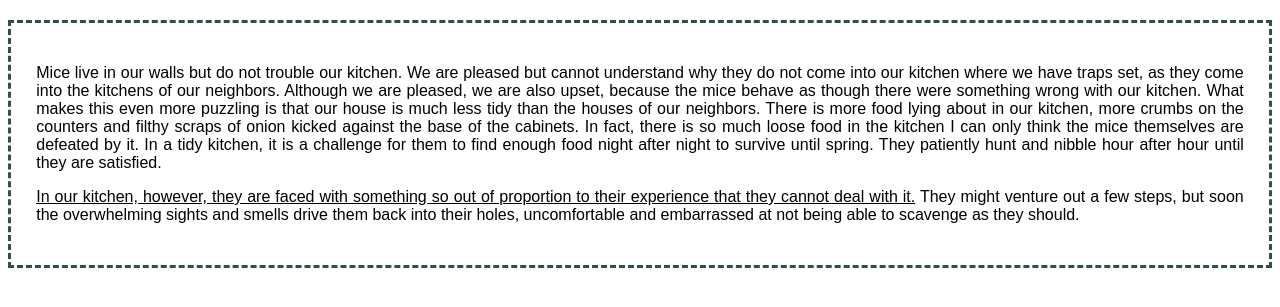
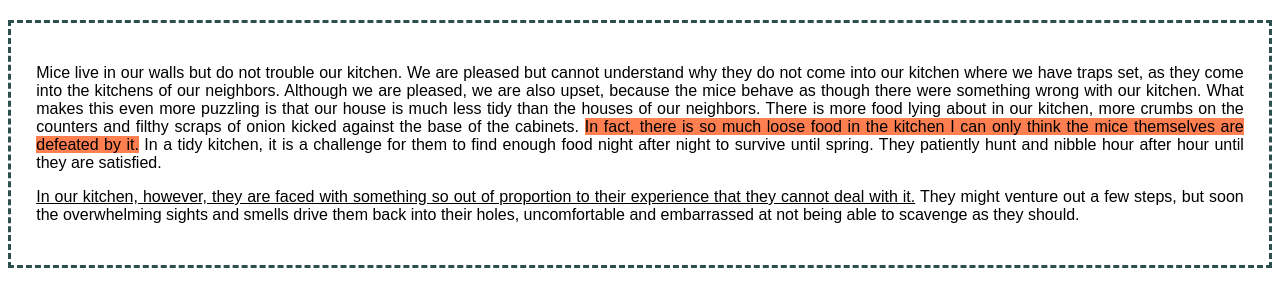
Before and after one commit to WarmestColour/HTML_Blokiniai_ir_Inline_Elementai, a plain HTML site: page index.html in a window 1280 px wide. Shown: the part 99-406 px from the top of the page. Drawn offline with Linux system fonts and the light colour scheme.

Commit message:
second commit

```diff
--- a/index.html
+++ b/index.html
@@ -10,7 +10,7 @@
     <h1 style="font-family: sans-serif">The Mice</h1>
     <h5><span style="background-color:navajowhite">Mouse Mouse Mouse Mouse Mouse</span></h5>
     <div style="font-family:sans-serif; font-weight: 50; text-align: justify; border-style: dashed; border-color: darkslategrey; padding: 2%">
-        <p>Mice live in our walls but do not trouble our kitchen. We are pleased but cannot understand why they do not come into our kitchen where we have traps set, as they come into the kitchens of our neighbors. Although we are pleased, we are also upset, because the mice behave as though there were something wrong with our kitchen. What makes this even more puzzling is that our house is much less tidy than the houses of our neighbors. There is more food lying about in our kitchen, more crumbs on the counters and filthy scraps of onion kicked against the base of the cabinets. <span style="font-weight:150">In fact, there is so much loose food in the kitchen I can only think the mice themselves are defeated by it.</span> In a tidy kitchen, it is a challenge for them to find enough food night after night to survive until spring. They patiently hunt and nibble hour after hour until they are satisfied.</p>
+        <p>Mice live in our walls but do not trouble our kitchen. We are pleased but cannot understand why they do not come into our kitchen where we have traps set, as they come into the kitchens of our neighbors. Although we are pleased, we are also upset, because the mice behave as though there were something wrong with our kitchen. What makes this even more puzzling is that our house is much less tidy than the houses of our neighbors. There is more food lying about in our kitchen, more crumbs on the counters and filthy scraps of onion kicked against the base of the cabinets. <span style="font-weight:150; background-color: coral">In fact, there is so much loose food in the kitchen I can only think the mice themselves are defeated by it.</span> In a tidy kitchen, it is a challenge for them to find enough food night after night to survive until spring. They patiently hunt and nibble hour after hour until they are satisfied.</p>
         <p><span style="text-decoration: underline">In our kitchen, however, they are faced with something so out of proportion to their experience that they cannot deal with it.</span> They might venture out a few steps, but soon the overwhelming sights and smells drive them back into their holes, uncomfortable and embarrassed at not being able to scavenge as they should. </p>
     </div>
 </body>
```
